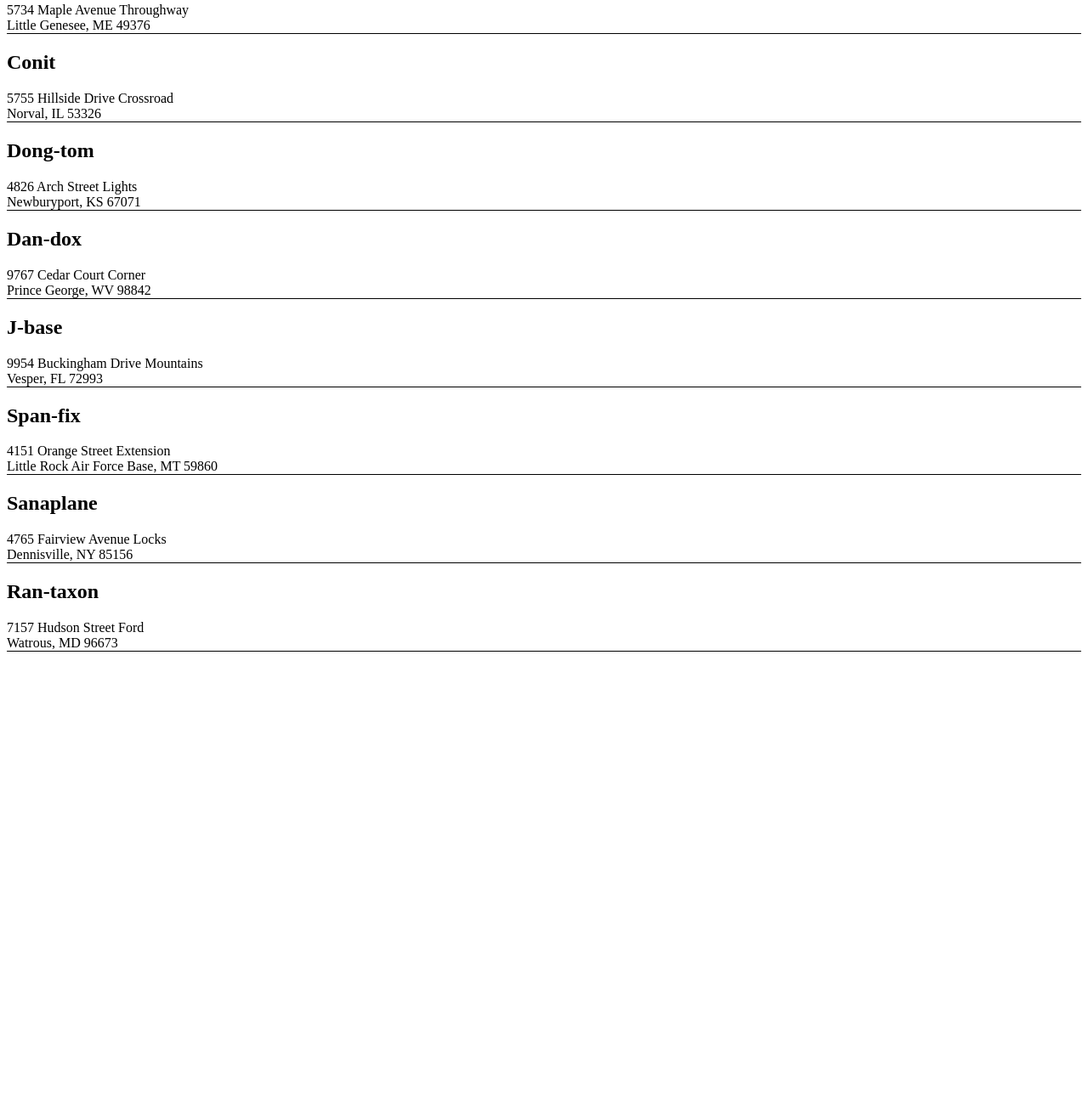
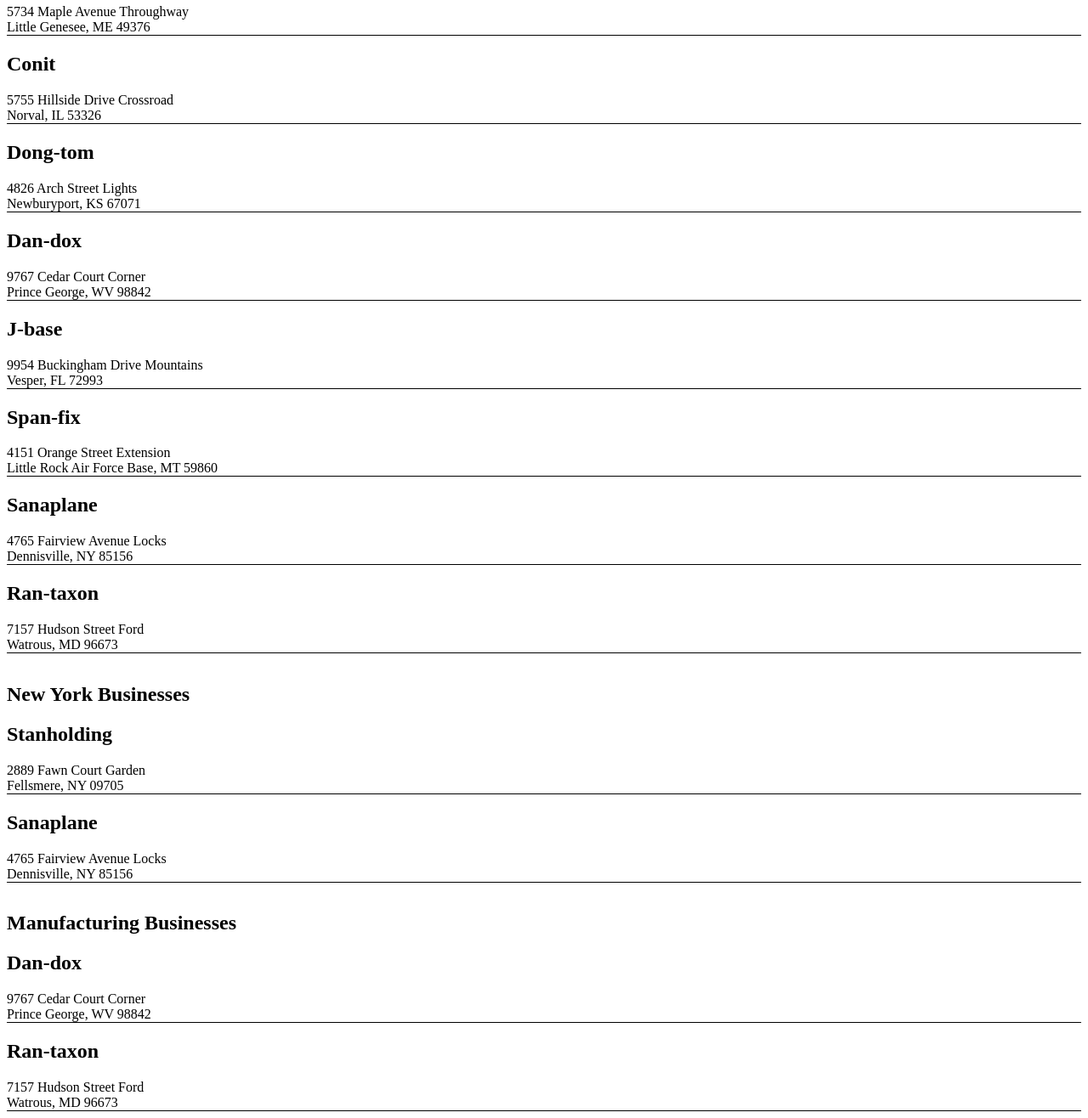
Before and after one commit to noahtaggart/dothard-simbleton, a plain HTML site: page index.html in a window 1280 px wide. Shown: the part 331-1647 px from the top of the page at 85% size. Before the commit the page ends 1106 px from the top, so only its background shows below. Drawn offline with Linux system fonts and the light colour scheme.

Commit message:
filtered list of NY and Manufacturing companies

```diff
--- a/index.html
+++ b/index.html
@@ -1,5 +1,6 @@
 <!DOCTYPE html>
 <html lang="en">
+
 <head>
     <meta charset="UTF-8">
     <meta http-equiv="X-UA-Compatible" content="IE=edge">
@@ -7,10 +8,20 @@
     <title>Dotard Simbleton</title>
     <link rel="stylesheet" href="styles/main.css">
 </head>
+
 <body>
-    <main id="container">
+    <main>
+        <article id="container">
 
+        </article>
+        <article class="businessList--newYork">
+            <!-- New York businesses go here --->
+        </article>
+        <article class="businessList--manufacturing">
+            <!-- Manufacturing businesses go here --->
+        </article>
     </main>
     <script type="module" src="./scripts/main.js"></script>
 </body>
+
 </html>
--- a/scripts/database.js
+++ b/scripts/database.js
@@ -145,3 +145,27 @@ export const getBusinesses = () => {
     const copyOfBusinesses = businesses.map(businesses => ({...businesses}))
     return copyOfBusinesses
 }
+
+const newYorkCompany = (company) => {
+    if (company.addressStateCode === "NY") {
+        return true
+    }
+    return false
+}
+
+export const newYorkCompanies = () => {
+    const filteredStates = businesses.filter ( newYorkCompany )
+    return filteredStates
+}
+
+const manufacturingCompany = (company) => {
+    if (company.companyIndustry === 'Manufacturing') {
+        return true
+    }
+    return false
+}
+
+export const manufacturingCompanies = () => {
+    const filteredIndustries = businesses.filter (manufacturingCompany)
+    return filteredIndustries
+}
--- a/scripts/main.js
+++ b/scripts/main.js
@@ -1,16 +1,43 @@
-import { getBusinesses } from "./database.js";
+import { getBusinesses, newYorkCompanies, manufacturingCompanies } from "./database.js";
 import { businessHTML } from "./BusinessList.js";
 
-const contentTarget = document.querySelector('#container')
+const mainTarget = document.querySelector('#container')
+const newYorkTarget = document.querySelector('.businessList--newYork')
+const manufacturingBusinessesTarget = document.querySelector('.businessList--manufacturing')
 
 const businessList = () => {
     const businessArray = getBusinesses()
-    contentTarget.innerHTML = `<h1>Active Businesses</h1>`
+    mainTarget.innerHTML = `<h1>Active Businesses</h1>`
+    //manufacturingBusinessesTarget.innerHTML = `<h1>Manufacturing Businesses</h1>`
 
     businessArray.forEach(
         (companyName) => {
-            contentTarget.innerHTML += businessHTML(companyName)
+            mainTarget.innerHTML += businessHTML(companyName)
         }
     )
 }
-const applicationHTML = businessList()
+const applicationMainHTML = businessList()
+
+const nyBusinessList = () => {
+    const nyBusinessArray = newYorkCompanies()
+    newYorkTarget.innerHTML = `<h1>New York Businesses</h2>`
+
+    nyBusinessArray.forEach(
+        (companyName) => {
+            newYorkTarget.innerHTML += businessHTML(companyName)
+        }
+    )
+}
+const nyApplicationHTML = nyBusinessList()
+
+const manufacturingBusinessList = () => {
+    const manufacturingBusinessArray = manufacturingCompanies()
+    manufacturingBusinessesTarget.innerHTML = `<h1>Manufacturing Businesses</h2>`
+
+    manufacturingBusinessArray.forEach(
+        (companyName) => {
+            manufacturingBusinessesTarget.innerHTML += businessHTML(companyName)
+        }
+    )
+}
+const manufacturingApplicationHTML = manufacturingBusinessList()
--- a/styles/main.css
+++ b/styles/main.css
@@ -4,6 +4,7 @@
 }
 h1 {
     font-weight: 900;
+    padding-top: 15px;
 }
 
 h2{
```
